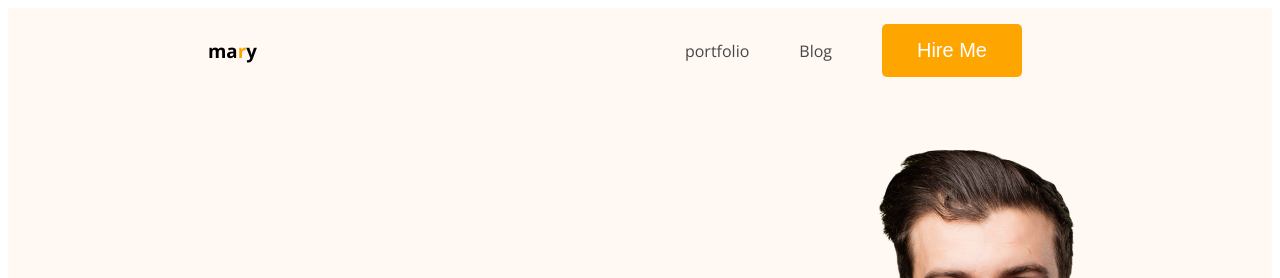
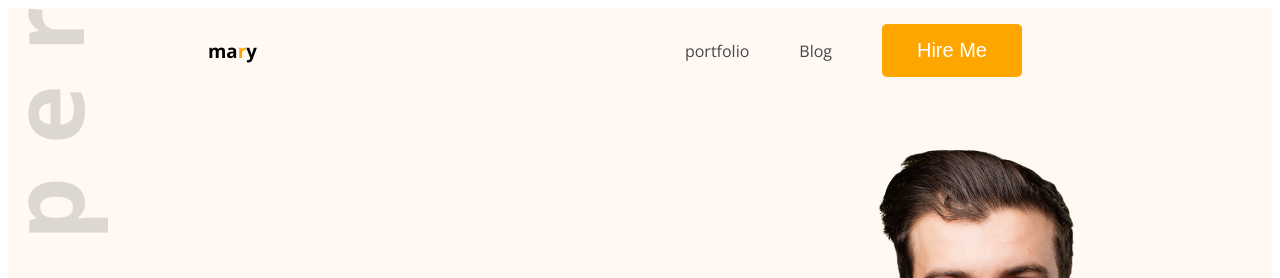
Before and after one commit to Rayhan9900/-developer-portfolio, a plain HTML site: page index.html in a window 1280 px wide. Shown: the top 278 px of the page. Drawn offline with nearby package versions, Linux system fonts and the light colour scheme.

```diff
--- a/styles/portfolio.css
+++ b/styles/portfolio.css
@@ -54,9 +54,9 @@ nav >ul{
  /* header relatrd styles */
  .header{
     background-color: #fff8f3 ;
-    background-image: url('../images/header_bg.png');
+    background-image: url('../images/header_bg.png'), url('../images/icons/developer.png');
     background-repeat: no-repeat;
-    background-position: bottom right;
+    background-position: bottom right, top left;
  }
  .banner{
     padding: 30px 30px 0px 150px ;
```
Also changed, not shown: index.html (+2 -2 lines), images/icons/developer.png (renamed from images/developer.png).
